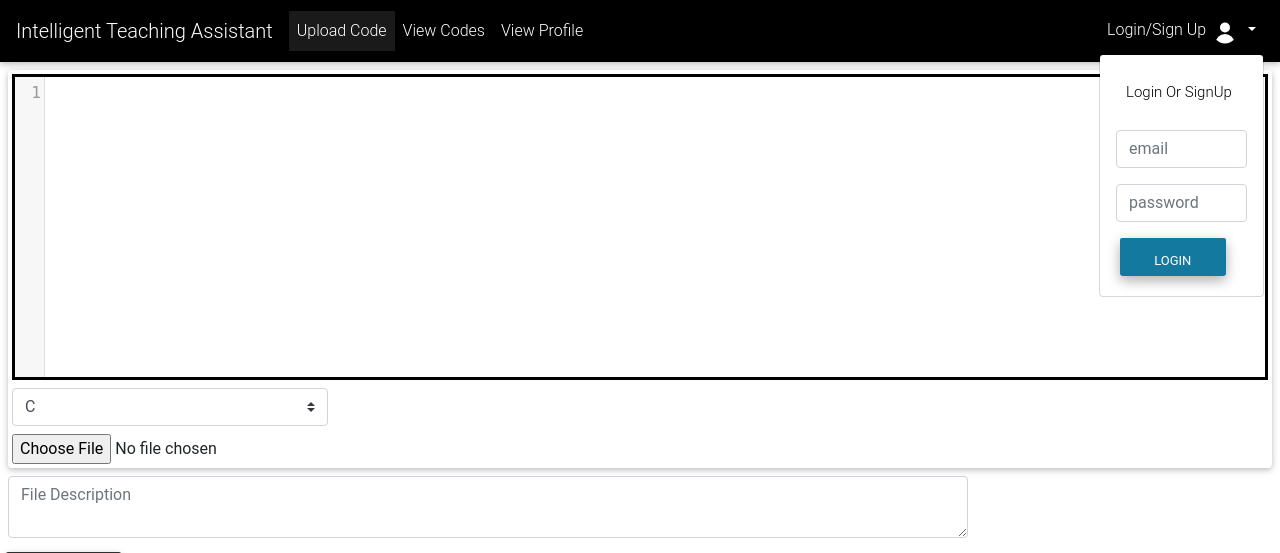
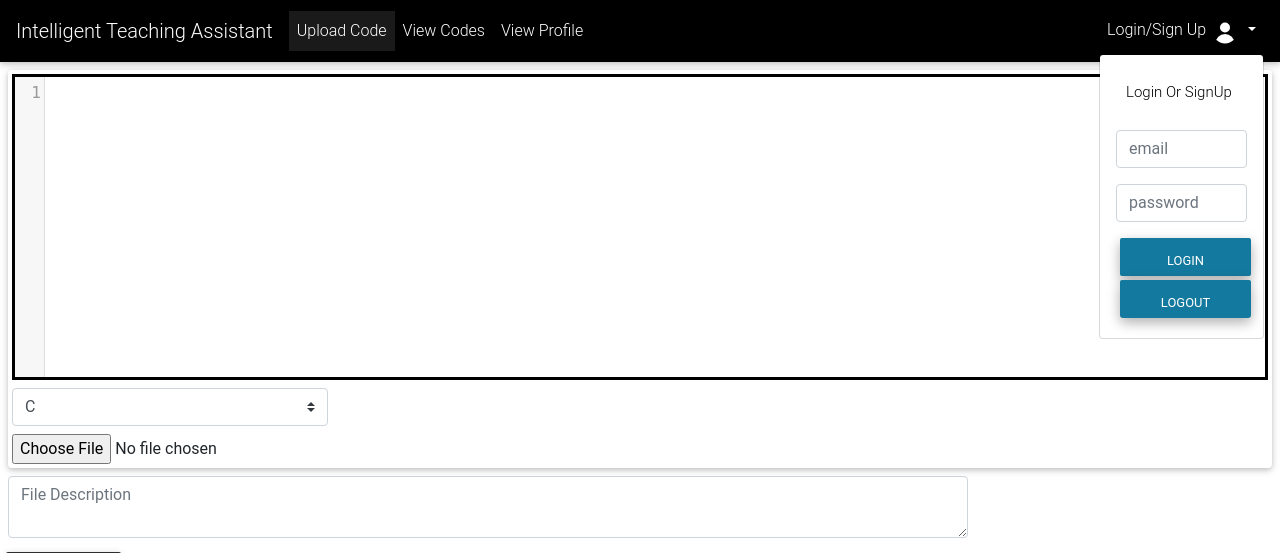
Before and after one commit to Milan-J-S/Code-Comprehension-MCQs, a Flask app: page /upload in a window 1280 px wide, after a click on "Login/Sign Up". Shown: the top 553 px of the page. Run offline with Flask 2, Linux system fonts and the light colour scheme; parts of the project's set-up code (start-up, migrations or seed data) failed here and were passed over; some libraries are stand-ins or nearby versions; some web fonts are replaced.

```diff
--- a/src/server.py
+++ b/src/server.py
@@ -785,31 +785,6 @@ codes_reverse_map = []
 codes_dict = {}
 
 
-# def recommendForUser(user):
-#     con = sqlite3.connect("database.db")
-#     cur = con.cursor()
-#     cur.execute("SELECT code from CodeViews WHERE user = (?)", (user,))
-#
-#     rows = cur.fetchall()
-#
-#     reco = {}
-#
-#     print(rows)
-#     for item in rows:
-#         print(codes_dict[item[0]])
-#         for code in indices[codes_dict[item[0]]]:
-#             if (code not in reco):
-#                 reco[code] = 0
-#             reco[code] += 1
-#
-#     print(reco)
-#
-#     reco_ordered = sorted(reco.items(), key=lambda kv: kv[1], reverse=True)
-#     reco_ordered = [x[0] for x in reco_ordered[:10]]
-#
-#     for rec in reco_ordered:
-#         print(codes_reverse_map[rec])
-
 
 def clusterCodes():
     global code_tensors
@@ -1079,6 +1054,13 @@ def getViewed(user):
 
 webbrowser.open_new("http://localhost:5000")
 
+@app.route("/logout", methods = ["GET"])
+def logout():
+    resp = jsonify()
+    resp.set_cookie('user', '', expires=0)
+
+    return resp
+
 def __init__():
     return app
 
--- a/src/templates/codeUpload.html
+++ b/src/templates/codeUpload.html
@@ -83,7 +83,8 @@
             <input type="email" id="email" class = "form-control my-3"  placeholder="email" onblur="checkUser()"/>
             <input type="password" id="passw" class = "form-control my-3" placeholder="password"/>
             <input type="password" id="confirmpassw" style="display:none" class = "form-control my-3" placeholder="confirm password"/>
-            <input type="button" id="loginBtn" class = "dropdown-item form-control dropdown-toggle btn btn-info my-1 mx-1 w-auto" value="LOGIN" onclick="loginRequest()">
+            <input type="button" id="loginBtn" class = "dropdown-item form-control dropdown-toggle btn btn-info my-1 mx-1 w-100 text-center" value="LOGIN" onclick="loginRequest()">
+            <input type="button" id="logoutBtn" class = "dropdown-item form-control dropdown-toggle btn btn-info my-1 mx-1 w-100 text-center" value="LOGOUT" onclick="logoutRequest()">
         </div>
       </li>
     </ul>
@@ -256,9 +257,21 @@
 
                 xhr.send(postvars);
 
+            }
 
-
-
+            function logoutRequest()
+            {
+                var xhr = new XMLHttpRequest();
+                xhr.open("GET","/logout");
+                xhr.setRequestHeader("Content-type", "application/x-www-form-urlencoded");
+                xhr.onreadystatechange = function()
+                {
+                        if(xhr.readyState == 4 && xhr.status == 200 )
+                        {
+                               document.location.reload();
+                        }
+                }
+                xhr.send()
             }
 
 
```
